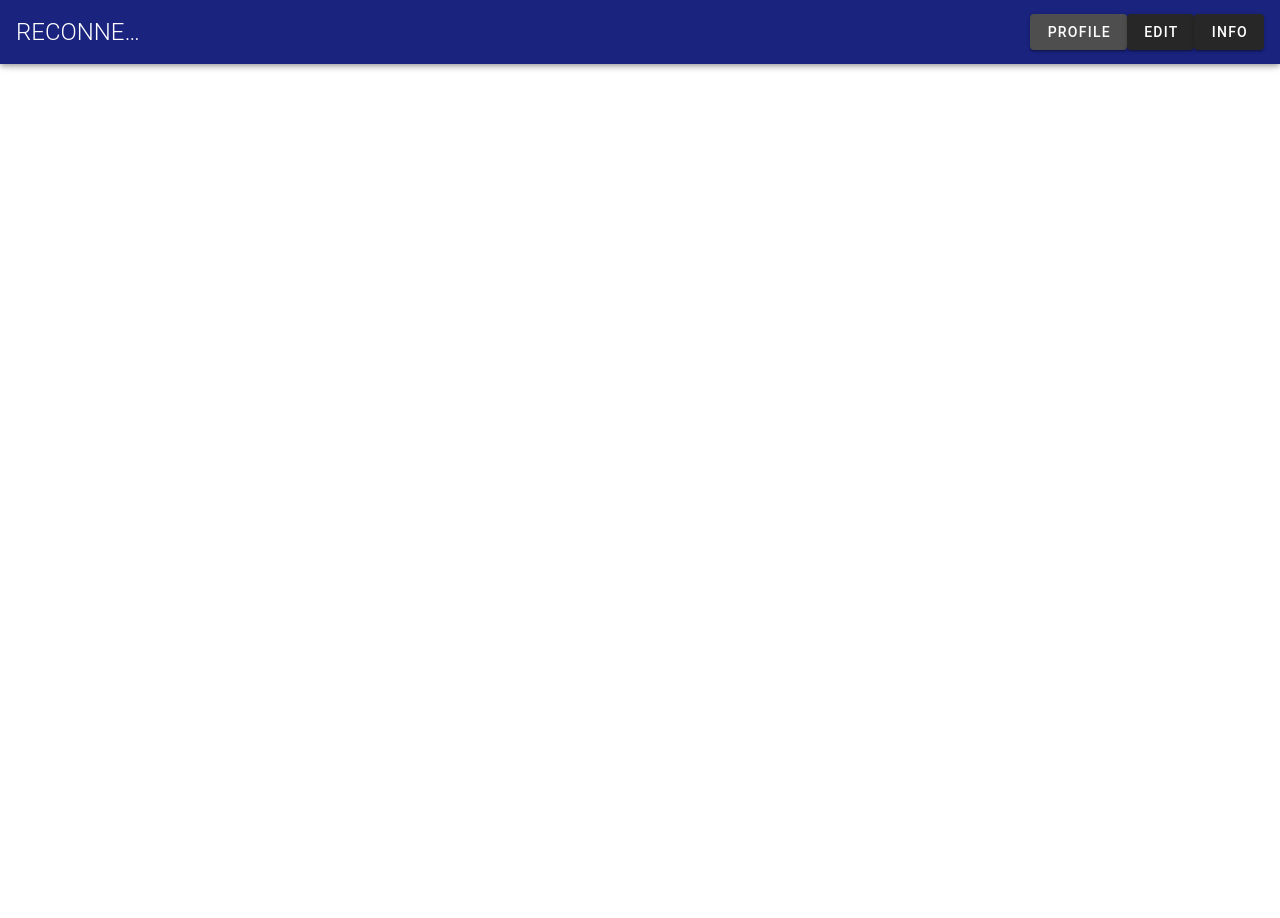
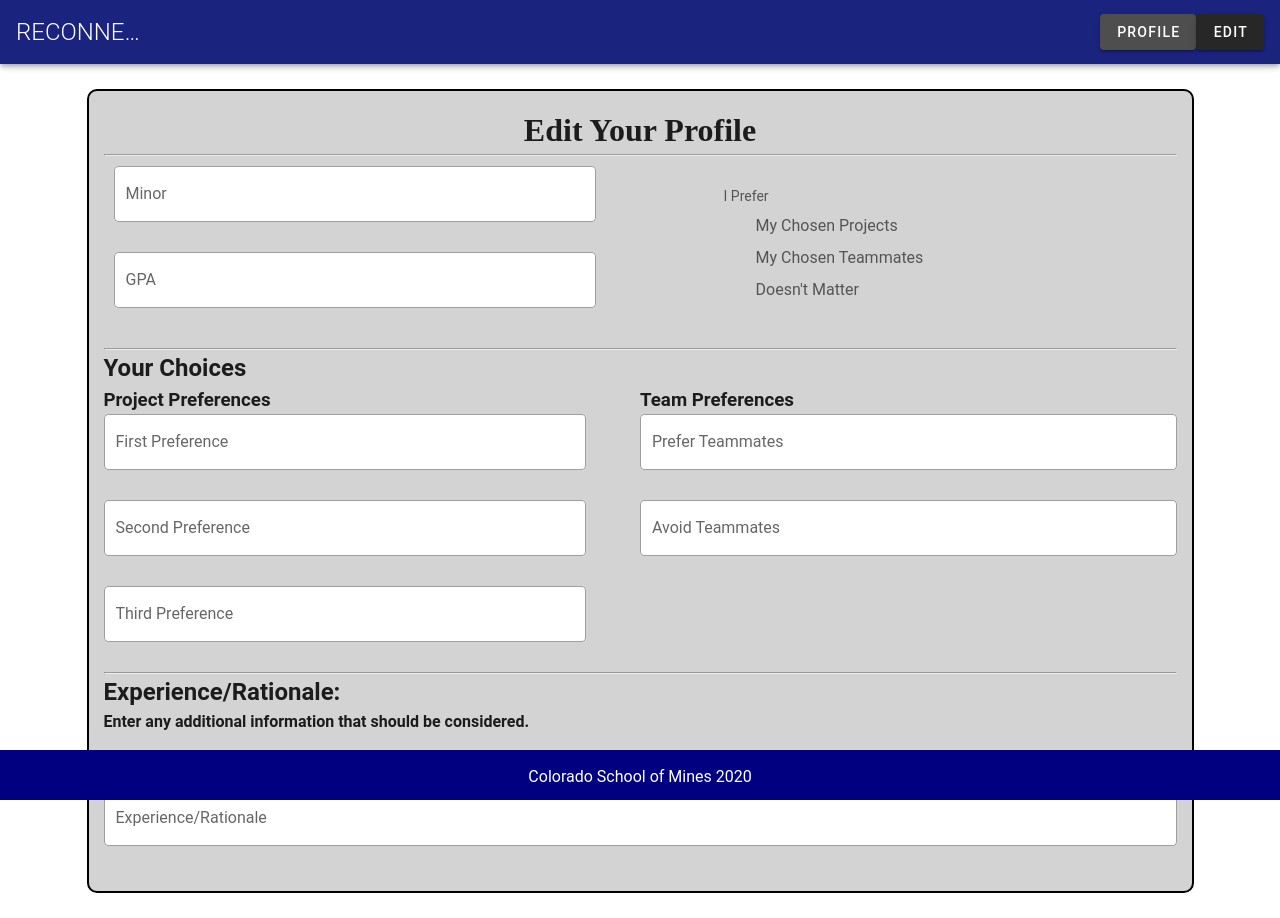
Before and after one commit to cpainterwakefield/fs-team-assembler, a Vue app in the folder reconnect/: page /student/Edit in a window 1280 px wide. Before the commit the page ends 800 px from the top, so only its background shows below. Built offline with nearby package versions, Linux system fonts and the light colour scheme.

Commit message:
edit page layout

```diff
--- a/reconnect/src/App.vue
+++ b/reconnect/src/App.vue
@@ -1,16 +1,21 @@
 <template>
   <v-app>
-    <v-app-bar app color="indigo darken-4" dark class=my-tb>
-      <v-app-bar-title class="headline smetallic--text text-uppercase font-weight-light">Reconnect</v-app-bar-title>
-      <v-spacer/>
-      <v-btn flat padding=1 to="/student/">Profile</v-btn>
-      <v-btn flat padding=1 to="/student/edit">Edit</v-btn>
-      <v-btn flat to="/student/info">Info</v-btn>
-    </v-app-bar>
+  <v-app-bar app color="indigo darken-4" dark class=my-tb>
+    <v-app-bar-title class="headline smetallic--text text-uppercase font-weight-light">Reconnect</v-app-bar-title>
+    <v-spacer/>
+    <v-btn flat to="/student/">Profile</v-btn>
+    <v-btn flat to="/student/edit">Edit</v-btn>
+  </v-app-bar>
+  <v-content class="content">
+    <router-view/>
+  </v-content>
+  <footer padding=10px>
+    <span>
+      Colorado School of Mines 2020
+    </span>
+  </footer>
 
-    <v-content>
-      <router-view/>
-    </v-content>
+
   </v-app>
 </template>
 
@@ -20,9 +25,24 @@ export default {
   name: 'App',
 
   components: {
-  },
+  }
+};
+</script>
 
-  data: () => ({
-    //
-  }),
-};
+<style>
+  footer {
+    padding: 15px;
+    position: fixed;
+    left: 0;
+    bottom: 0;
+    width: 100%;
+    height: 50px;
+    background-color: Navy;
+    color: white;
+    text-align: center;
+}
+
+  .content {
+    padding: 15px;
+  }
+</style>
--- a/reconnect/src/router/index.js
+++ b/reconnect/src/router/index.js
@@ -6,14 +6,11 @@ import AdminProfile from '../views/admin/Profile.vue'
 import AdminEdit from '../views/admin/Edit.vue'
 import AdminRun from '../views/admin/Run.vue'
 
-import Info from '../views/student/Info.vue'
-
 Vue.use(VueRouter)
 
   const routes = [
   { path: '/student/', name: 'Profile', component: StudentProfile },
   { path: '/student/edit', name: 'Edit', component: StudentEdit },
-  { path: '/student/info', name: 'Info', component: Info },
   { path: '/admin', name: 'Profile', component: AdminProfile },
   { path: '/admin/edit', name: 'Edit', component: AdminEdit },
   { path: '/admin/run', name: 'Run', component: AdminRun }
--- a/reconnect/src/views/student/Edit.vue
+++ b/reconnect/src/views/student/Edit.vue
@@ -0,0 +1,133 @@
+<template>
+<center>
+  <div class="edit_main">
+
+    <div>
+        <h1>Edit Your Profile </h1>
+      <hr>
+      <div class="top">
+        <v-layout wrap>
+          <v-flex>
+            <div class="left-questions">
+              <v-text-field class="text" background-color="white" outlined v-model="Minor" label="Minor"></v-text-field>
+              <v-text-field class="text" background-color="white" outlined v-model="GPA" label="GPA" ></v-text-field>
+            </div>
+            </v-flex>
+            <v-flex>
+              <div class="right-pref">
+                <v-radio-group label="I Prefer" v-model="preferece" >
+                  <v-radio name="preference" label="My Chosen Projects" value="0"></v-radio>
+                  <v-radio name="preference" label="My Chosen Teammates" value="1"></v-radio>
+                  <v-radio name="preference" label="Doesn't Matter" value="2"></v-radio>
+                </v-radio-group>
+              </div>
+            </v-flex>
+        </v-layout>
+      </div>
+      <hr>
+      <div>
+        <h2> Your Choices </h2>
+        <v-layout wrap>
+          <v-flex>
+            <div class="project_pref">
+              <h3> Project Preferences </h3>
+              <v-select label="First Preference" outlined background-color="white" options=projects value="firstProj"></v-select>
+              <v-select label="Second Preference" outlined background-color="white" options=projects value="secondProj"></v-select>
+              <v-select label="Third Preference" outlined background-color="white" options=projects value="thirdProj"></v-select>
+            </div>
+          </v-flex>
+          <v-flex>
+            <div class="teammate_pref">
+              <h3> Team Preferences </h3>
+              <v-select multiple label="Prefer Teammates" outlined background-color="white" options=projects value="team_pref"></v-select>
+              <v-select multiple label="Avoid Teammates" outlined background-color="white" options=projects value="team-avoid"></v-select>
+            </div>
+          </v-flex>
+        </v-layout>
+      </div>
+      <hr>
+      <div class="experience">
+        <h2> Experience/Rationale: </h2>
+        <p><b> Enter any additional information that should be considered. </b></p>
+        <p> Note: This is simply read by an advisor, not by clients or potential employers. </p>
+        <v-text-field background-color="white" outlined v-model="experience" label="Experience/Rationale"></v-text-field>
+      </div>
+    </div>
+  </div>
+</center>
+</template>
+
+<script>
+
+export default {
+  name: 'Home',
+  components: {
+  },
+  data() {
+    return {
+      projects: [],
+      students: [],
+      firstProj: "",
+      secondProj: "",
+      thirdProj: "",
+      team_pref: [],
+      team_avoid: []
+    }
+  }
+}
+</script>
+
+<style type="text/css">
+  body { font-family: sans-serif; }
+
+  h1 {
+    font-family: serif;
+    margin-bottom: 0;
+  }
+
+  h2 {
+    text-align: left;
+  }
+
+  h3 {
+    text-align: left;
+  }
+
+  p {
+    text-align: left;
+  }
+
+  center {
+    padding: 25px;
+  }
+
+  .edit_main {
+    display: inline-block;
+    width: 90%;
+    border: 2px solid black;
+    border-radius: 10px;
+    padding: 15px;
+    text-align: center;
+    background: #D3D3D3;
+
+  }
+
+  .left-questions {
+    float: left;
+    width: 90%;
+    display: inline-block;
+    padding: 10px;
+  }
+
+  .right-pref {
+    float: right;
+    width: 90%;
+    display: inline-block;
+    padding: 10px;
+  }
+
+  .project_pref {
+    width: 90%;
+  }
+
+</style>
--- a/reconnect/src/views/student/Info.vue
+++ /dev/null
@@ -1,17 +0,0 @@
-<template>
-  <div class="home">
-    <h1>Field Session Team Assembler Information</h1>
-    <center>
-      This is some text`
-    </center>
-  </div>
-</template>
-
-<script>
-
-export default {
-  name: 'Home',
-  components: {
-  }
-}
-</script>
--- a/reconnect/src/views/student/Profile.vue
+++ b/reconnect/src/views/student/Profile.vue
@@ -1,10 +1,26 @@
 <template>
-  <div class="home">
-    <h1>This is another home page</h1>
-    <iframe>
-      <h1> TEXT </h1>
-    </iframe>
+<center>
+  <div class="profile_main">
+
+    <div class="home">
+      <h1> Profile </h1>
+      <center>
+        <article>
+          <p>
+            Within this field session team picker, you may fill out your profile which includes the projects that you would like to work on, as well as peers that you would like to work with, and peers
+that you would like to avoid working with. None of your information is visible to any of your peers.
+          </p>
+        </article>
+      </center>
+    </div>
+
+    <div class="profile">
+      <v-text-field label="Testing" v-model="test">
+
+      </v-text-field>
+    </div>
   </div>
+</center>
 </template>
 
 <script>
@@ -15,3 +31,39 @@ export default {
   }
 }
 </script>
+
+<style type="text/css">
+  body { font-family: sans-serif; }
+
+  h1 {
+    font-family: serif;
+    margin-bottom: 0;
+  }
+
+  article {
+    width: 100%;
+    text-align: left;
+  }
+
+  center {
+    padding: 25px;
+  }
+
+  .home {
+    display: inline-block;
+  }
+
+  .profile_main {
+    width: 90%;
+    border: 2px solid black;
+    border-radius: 10px;
+    padding: 15px;
+    text-align: center;
+    background: #D3D3D3;
+
+  }
+
+  .profile {
+    display: inline-block;
+  }
+</style>
```
Also changed, not shown: reconnect/src/components/Header.vue (added, +15 -0 lines).
